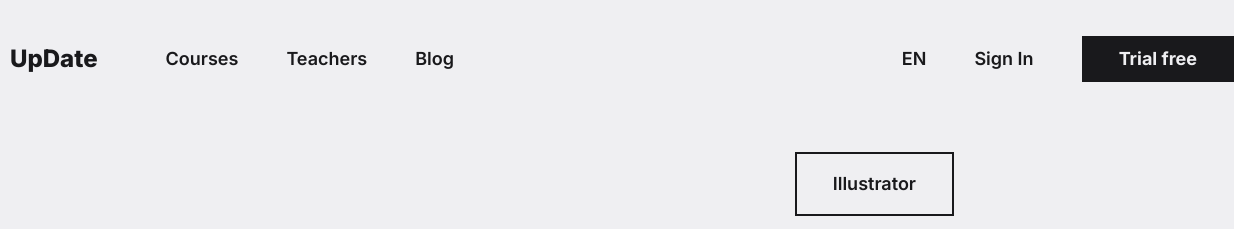
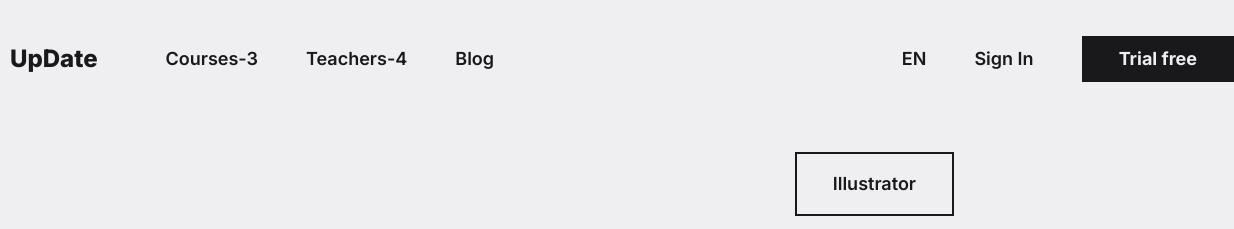
Before and after one commit to oks-ovsienko/test-1, a plain HTML site: page index.html in a window 1280 px wide. Shown: the top 229 px of the page, 46-1280 px from the left. Drawn offline with Linux system fonts and the light colour scheme.

Commit message:
git add /

```diff
--- a/index.html
+++ b/index.html
@@ -23,10 +23,10 @@
         <nav class="nav" role="navigation">
             <ul class="nav__list">
                 <li>
-                    <a class="link" href="courses.html">Courses</a>
+                    <a class="link" href="courses.html">Courses-3</a>
                 </li>
                 <li>
-                    <a class="link" href="#">Teachers</a>
+                    <a class="link" href="#">Teachers-4</a>
                 </li>
                 <li>
                     <a class="link" href="#">Blog</a>
```
